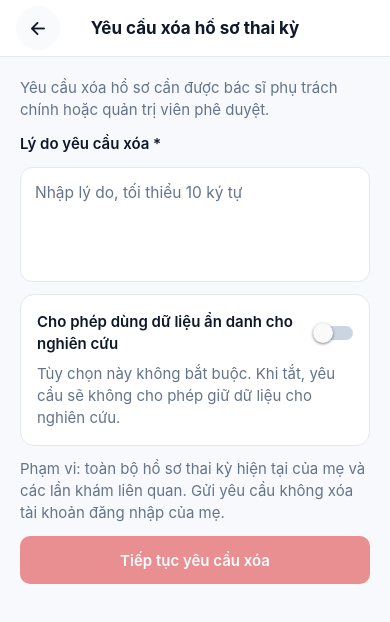
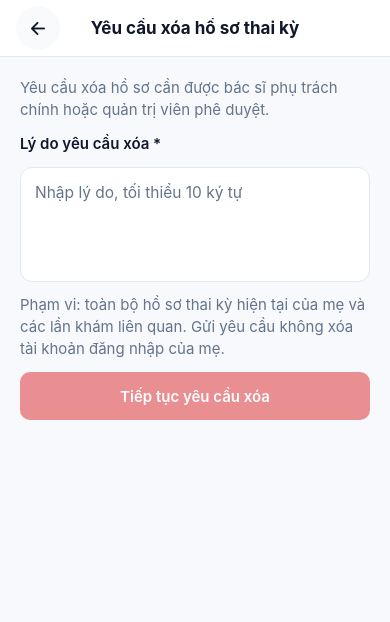
Before and after one commit to quocvuong2210/precare, a React Native app in the folder mobile_app/: screen /DeletionRequest in a window 390 px wide. Shown: the top 622 px of the page. Built offline with nearby package versions, Linux system fonts and the light colour scheme.

Commit message:
feat: default deletion request to anonymized research and simplify UI

```diff
--- a/mobile_app/src/screens/profile/DeletionRequestScreen.tsx
+++ b/mobile_app/src/screens/profile/DeletionRequestScreen.tsx
@@ -7,7 +7,6 @@ import {
   Pressable,
   ScrollView,
   StyleSheet,
-  Switch,
   Text,
   TextInput,
   View,
@@ -29,7 +28,6 @@ export default function DeletionRequestScreen({
   const isEn = preferences.language === "en";
   const [error, setError] = useState("");
   const [reason, setReason] = useState("");
-  const [allowResearch, setAllowResearch] = useState(false);
   const [confirming, setConfirming] = useState(false);
   const [sending, setSending] = useState(false);
   const [receipt, setReceipt] = useState("");
@@ -57,7 +55,7 @@ export default function DeletionRequestScreen({
     setSending(true);
     setError("");
     try {
-      const requestId = await requestPregnancyDeletion(reason, allowResearch);
+      const requestId = await requestPregnancyDeletion(reason);
       if (!alive.current) return;
       setReceipt(requestId);
       setConfirming(false);
@@ -142,33 +140,6 @@ export default function DeletionRequestScreen({
                 placeholderTextColor={theme.muted}
                 style={[s.input, inputFont, card, text]}
               />
-              <View style={[s.card, card]}>
-                <View style={s.row}>
-                  <Text style={[s.label, labelFont, text, s.container]}>
-                    {isEn
-                      ? "Allow anonymized data for clinical research"
-                      : "Cho phép dùng dữ liệu ẩn danh cho nghiên cứu"}
-                  </Text>
-                  <Switch
-                    accessibilityLabel={
-                      isEn
-                        ? "Allow anonymized data for clinical research"
-                        : "Cho phép dùng dữ liệu ẩn danh cho nghiên cứu"
-                    }
-                    value={allowResearch}
-                    onValueChange={setAllowResearch}
-                    trackColor={{
-                      true: colors.primary,
-                      false: theme.switchTrack,
-                    }}
-                  />
-                </View>
-                <Text style={[s.body, bodyFont, muted]}>
-                  {isEn
-                    ? "This option is optional. When disabled, your data will not be retained for research."
-                    : "Tùy chọn này không bắt buộc. Khi tắt, yêu cầu sẽ không cho phép giữ dữ liệu cho nghiên cứu."}
-                </Text>
-              </View>
               <Text style={[s.body, bodyFont, muted]}>
                 {isEn
                   ? "Scope: your active pregnancy profile and related checkups. Submitting this request will not delete your login account."
@@ -224,13 +195,6 @@ export default function DeletionRequestScreen({
               {isEn
                 ? "Are you sure you want to submit a pregnancy profile deletion request?"
                 : "Mẹ có chắc muốn gửi yêu cầu xóa hồ sơ thai kỳ hiện tại?"}
-            </Text>
-            <Text style={[s.body, bodyFont, muted]}>
-              {isEn ? "Anonymized research:" : "Nghiên cứu ẩn danh:"}{" "}
-              {allowResearch
-                ? (isEn ? "Allowed" : "Cho phép")
-                : (isEn ? "Not allowed" : "Không cho phép")}
-              .
             </Text>
             {sending && <ActivityIndicator color={colors.primary} />}
             <Pressable
--- a/mobile_app/src/services/api.ts
+++ b/mobile_app/src/services/api.ts
@@ -844,7 +844,7 @@ export async function updateLocalUserAccount(
 
 export async function requestPregnancyDeletion(
   reason: string,
-  allowResearch: boolean
+  allowResearch: boolean = true
 ): Promise<string> {
   if (reason.trim().length < 10) {
     throw new Error('Lý do cần có ít nhất 10 ký tự.');
```
Also changed, not shown: 2 other files (tests, documents, lock files or other folders).
